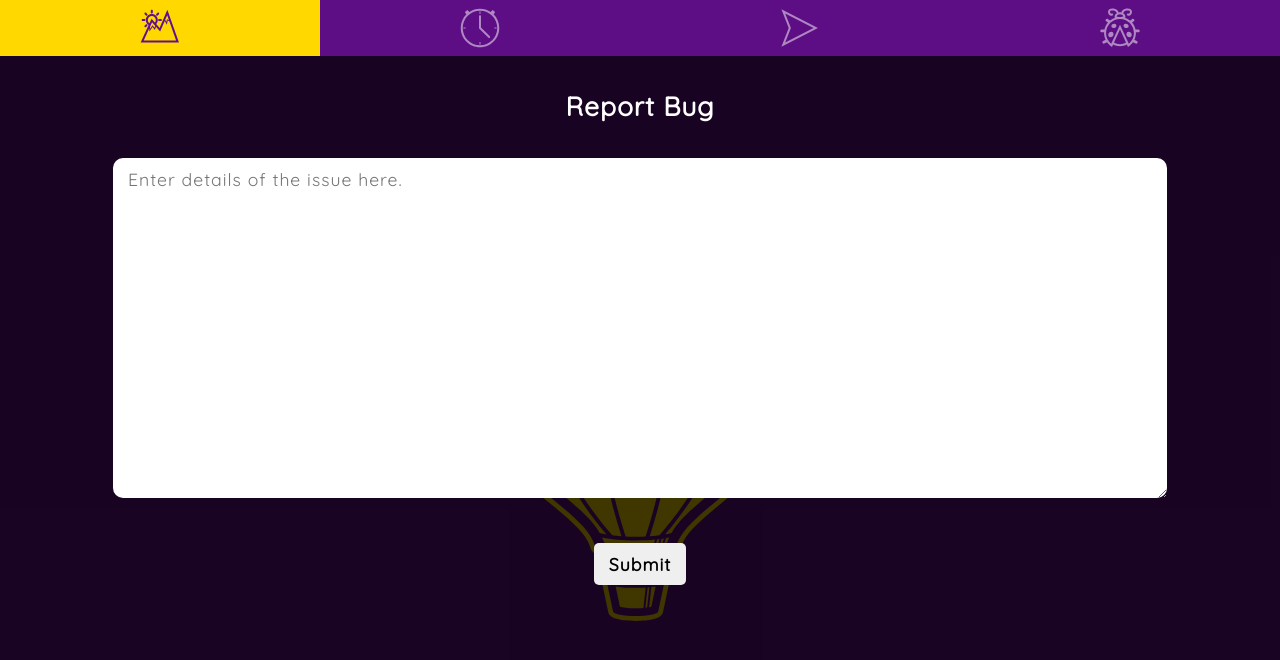
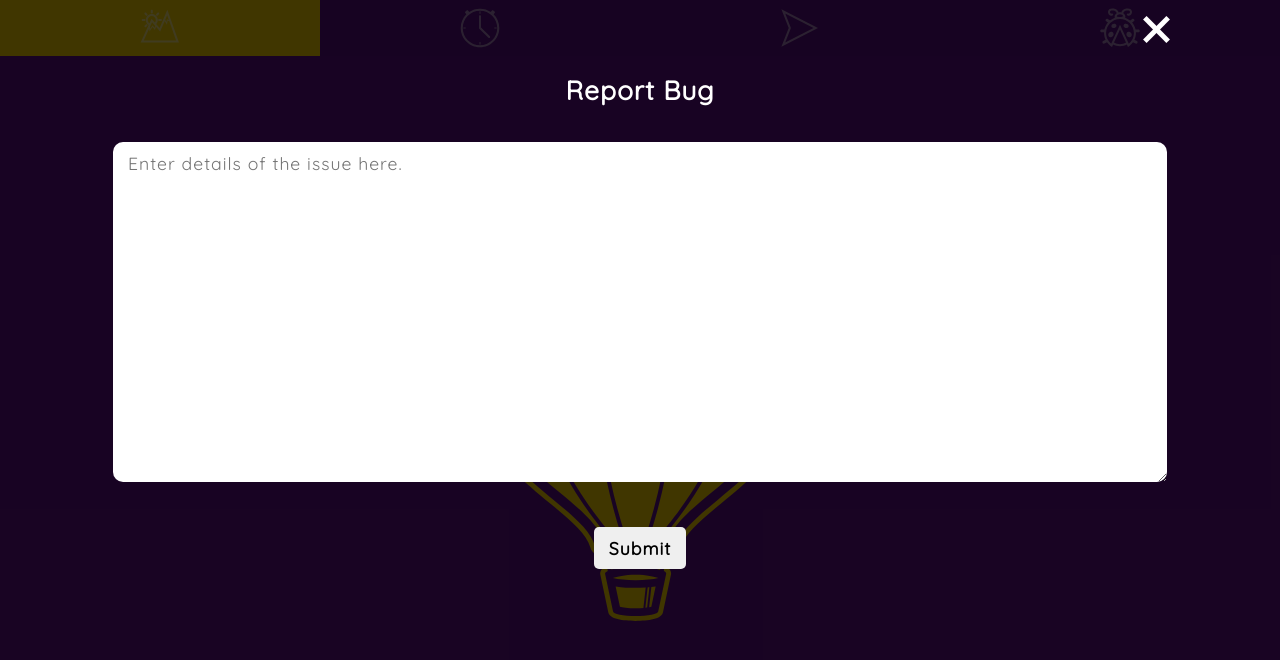
Before and after one commit to ark47/got_this, a React app: page / in a window 1280 px wide. Both pictures are taken after a click on the element 1120 px from the left and 28 px from the top of the page. Shown: the top 660 px of the page. Built offline with nearby package versions, Linux system fonts and the light colour scheme.

Commit message:
Added close button to bug form and updated its UI.

```diff
--- a/src/components/BugForm/BugForm.css
+++ b/src/components/BugForm/BugForm.css
@@ -1,8 +1,8 @@
 .BugForm {
     position: absolute;
-    top: 7vh;
+    top: 0;
     left: 0;
-    height: 93vh;
+    height: 100%;
     width: 100%;
     background-color: rgba(0,0,0,0.75);
     text-align: center;
@@ -11,7 +11,7 @@
 }
 
 .BugForm h2 {
-    margin: 5vh auto;
+    margin: 10vh auto 5vh auto;
 }
 
 .BugForm textarea {
@@ -42,5 +42,46 @@
 }
 
 .BugForm input:hover {
-    background-color: #ffd800;
+    /* background-color: #ffd800; */
+    opacity: .5;
 }
+
+.Close {
+    height: 50px;
+    width: 50px;
+    position: relative;
+    box-sizing: border-box;
+    line-height: 50px;
+    display: inline-block;
+}
+
+.Close {
+    position: absolute;
+    right: 8vw;
+    top: 1vw;
+    width: 3vw;
+    height: 3vw;
+    opacity: 1;
+    cursor: pointer;
+}
+
+.Close:hover {
+    opacity: .5;
+}
+
+.Close:before, .Close:after {
+    position: absolute;
+    left: 15px;
+    content: ' ';
+    height: 33px;
+    width: 5px;
+    background-color: white;
+}
+
+  .Close:before {
+    transform: rotate(45deg);
+  }
+
+  .Close:after {
+    transform: rotate(-45deg);
+  }
--- a/src/components/BugForm/BugForm.js
+++ b/src/components/BugForm/BugForm.js
@@ -4,6 +4,7 @@ import classes from './BugForm.css';
 const bugForm = (props) => {
     return (
         <div style={{transform: props.show ? 'translateY(0)' : 'translateY(-100vh)', opacity: props.show ? '1' : '0'}} className={classes.BugForm}>
+            <div className={classes.Close} onClick={props.close}></div>
             <h2>Report Bug</h2>
             <form>
                 <textarea name="bug" placeholder="Enter details of the issue here."/>
```
